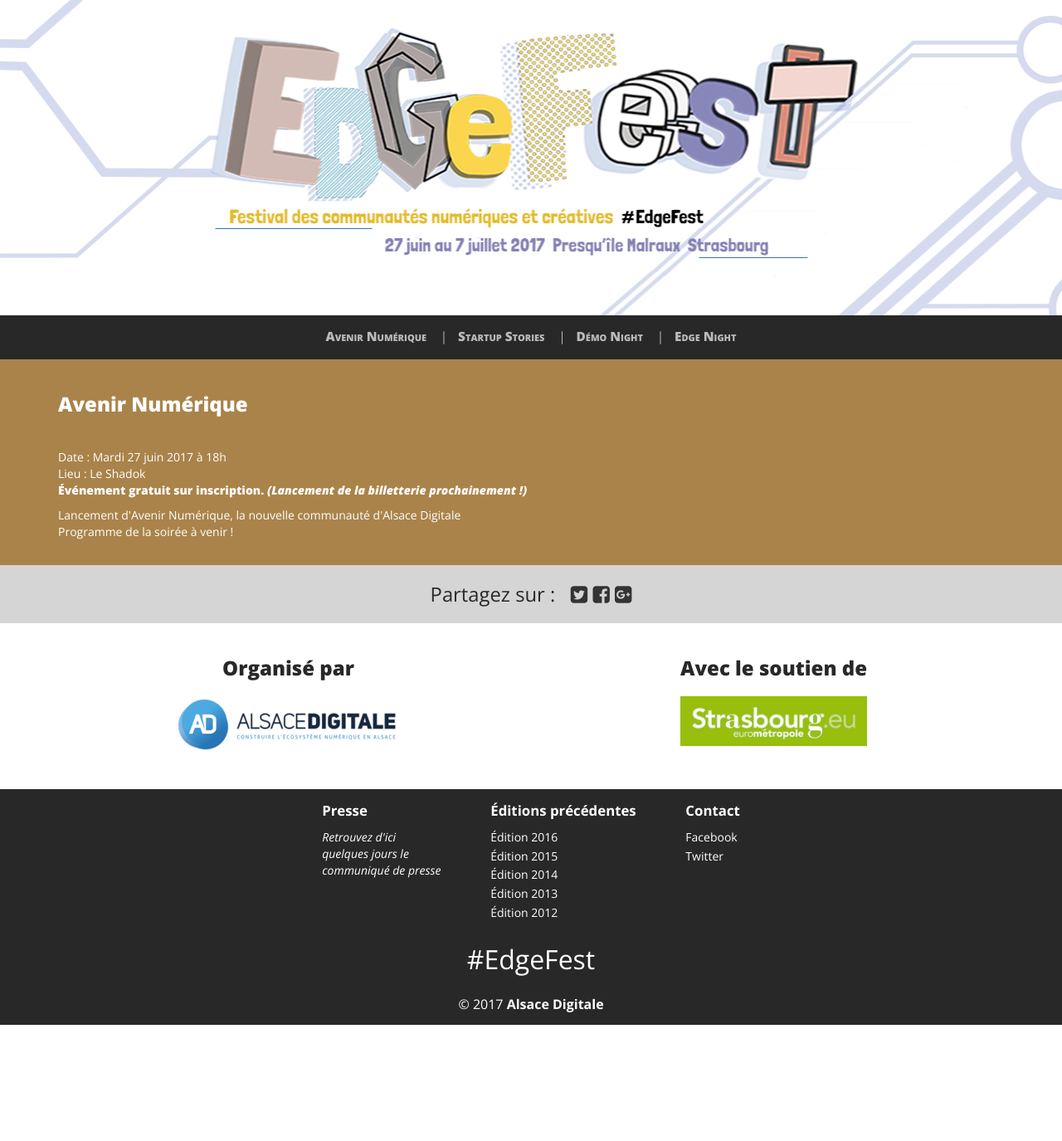
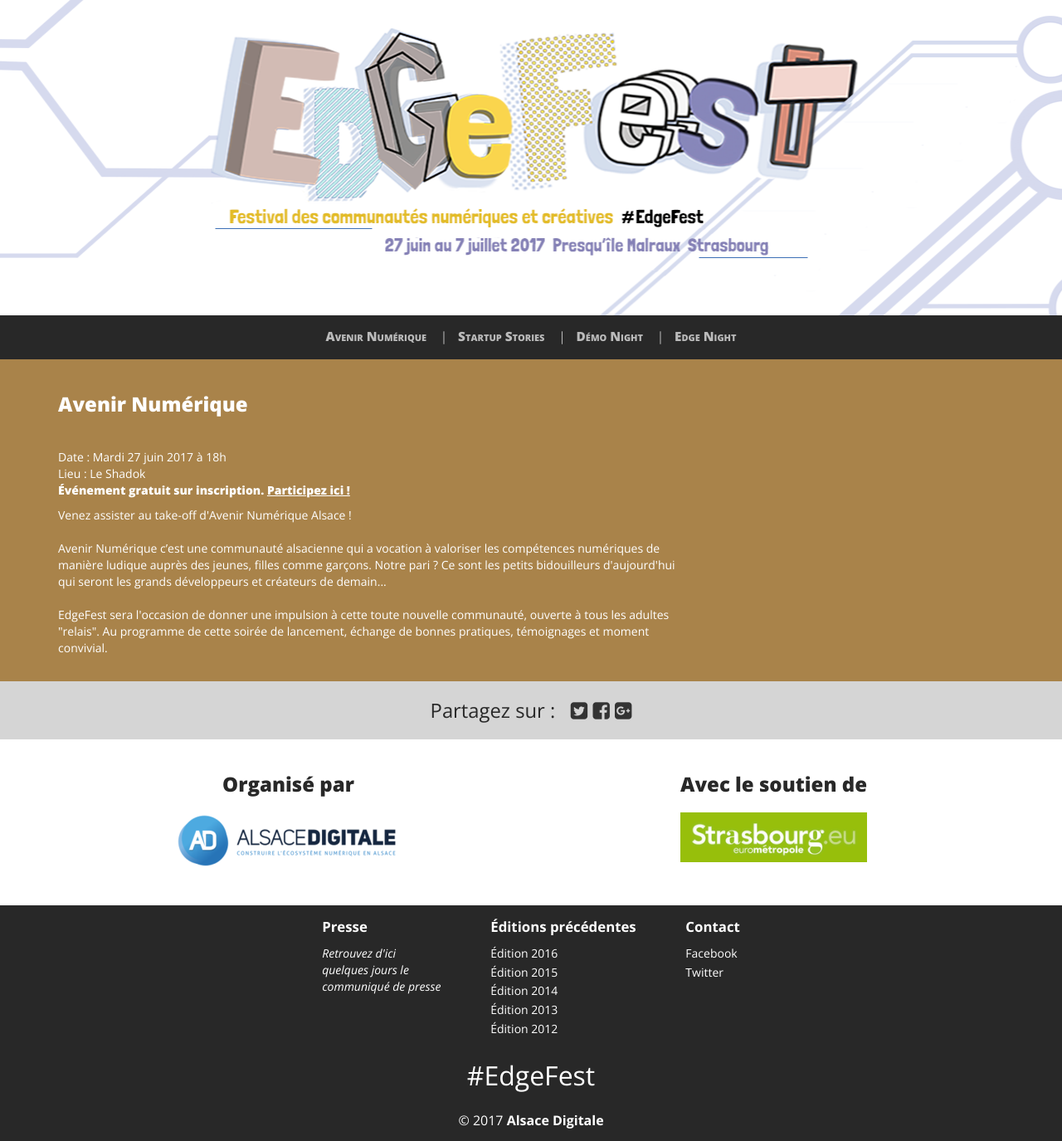
Before and after one commit to AlsaceDigitale/www.edgefest.fr-2019-temporary, a Jekyll site: the page built from avenirnumerique.html, in a window 1280 px wide. Shown: the whole page at 83% size. Built offline with Jekyll 4.4.1, drawn with Linux system fonts in a browser that asks for light colours; nearby versions of some CDN libraries; some web fonts are replaced; before the commit the page ends 1235 px from its top, so only the background shows below that.

Commit message:
update avenir numerique

```diff
--- a/_includes/avenirnumerique.html
+++ b/_includes/avenirnumerique.html
@@ -9,11 +9,12 @@
       <div class="col-md-8">
         <p class="date">Date : Mardi 27 juin 2017 à 18h</p>
         <p class="venue">Lieu : Le Shadok</p>
-        <p class="type">Événement gratuit sur inscription. <i>(Lancement de la billetterie prochainement !)</i></p>
+        <p class="type">Événement gratuit sur inscription. <a target="_blank" href="https://www.eventbrite.fr/e/billets-lancement-avenir-numerique-alsace-35302500730">Participez ici !</a></p>
         <p class="type"></p>
         <p class="concept">
-          Lancement d'Avenir Numérique, la nouvelle communauté d'Alsace Digitale<br>
-          Programme de la soirée à venir !
+          Venez assister au take-off d'Avenir Numérique Alsace !<br><br>
+          Avenir Numérique c’est une communauté alsacienne qui a vocation à valoriser les compétences numériques de manière ludique auprès des jeunes, filles comme garçons. Notre pari ? Ce sont les petits bidouilleurs d'aujourd'hui qui seront les grands développeurs et créateurs de demain...<br><br>
+          EdgeFest sera l'occasion de donner une impulsion à cette toute nouvelle communauté, ouverte à tous les adultes "relais". Au programme de cette soirée de lancement, échange de bonnes pratiques, témoignages et moment convivial.
         </p>
 
       </div>
```
